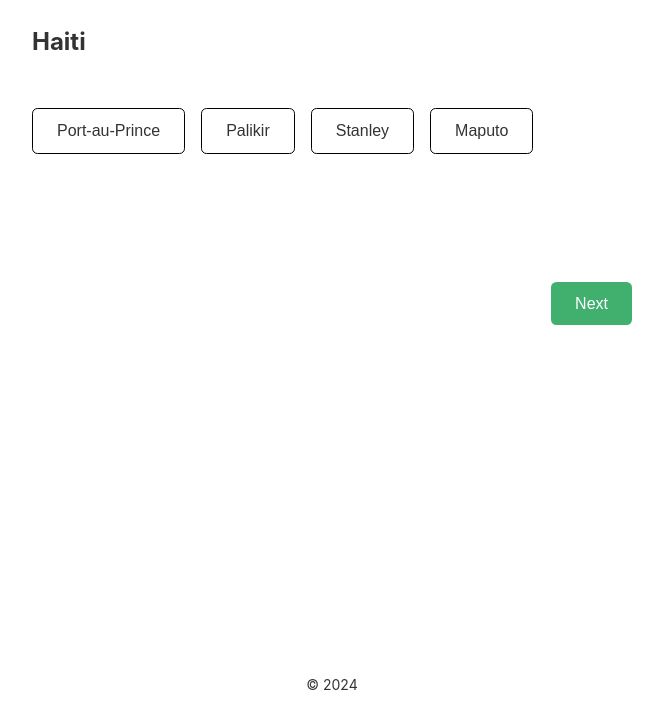
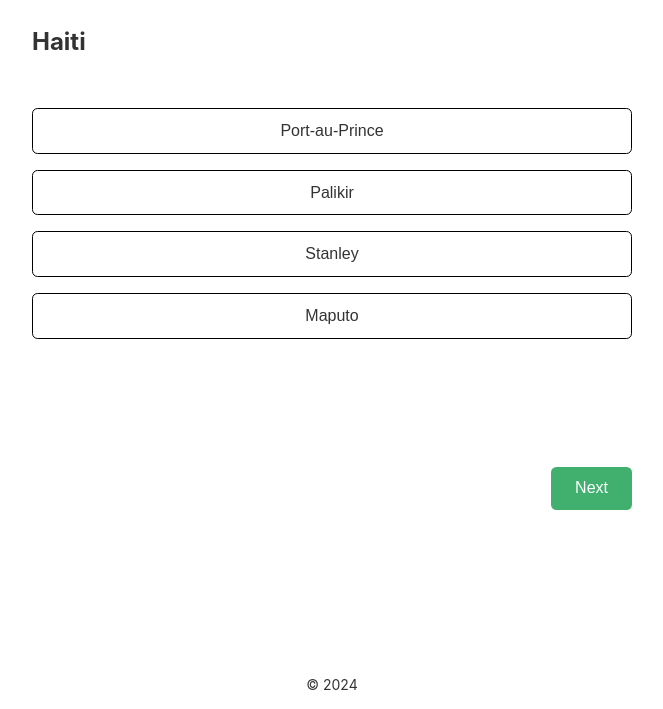
Before and after one commit to amrsmtz/trekatlas, a Gatsby site: page /guess-the-capital in a window 1280 px wide. Shown: the part 91-800 px from the top of the page, without its empty margins (308-971 px from the left). Built offline with nearby package versions, Linux system fonts and the light colour scheme; Gatsby itself is replaced by a stand-in of ours.

Commit message:
edit layout

```diff
--- a/src/pages/guess-the-capital.css
+++ b/src/pages/guess-the-capital.css
@@ -1,8 +1,8 @@
 div.clickable-options {
   display: flex;
+  flex-direction: column;
   gap: 1em;
   margin: 3em 0;
-  flex-wrap: wrap;;
 }
 div.clickable-options button {
   background: none;
```
